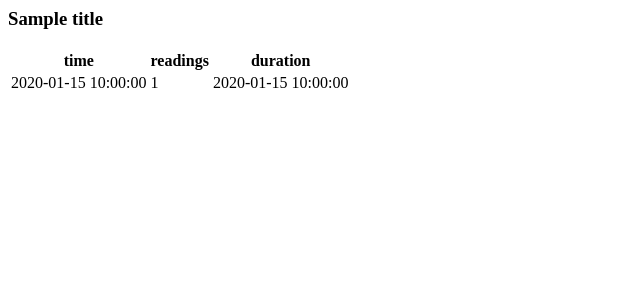
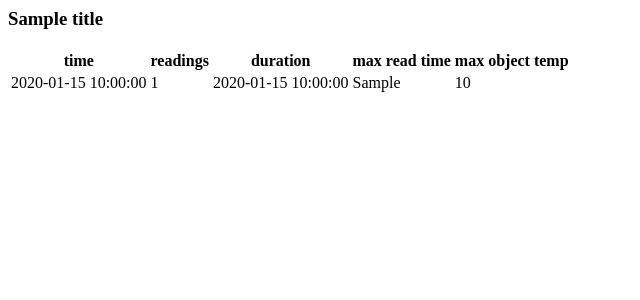
Before and after one commit to nunchuckBoP/j4055-1, a Python web app: template app/templates/app/series_list.html in a window 1280 px wide. Shown: the top 300 px of the page, without its empty margins (0-640 px from the left). Run offline with Jinja, Linux system fonts and the light colour scheme; the template is opened without the code that fills it: most values are stand-ins (such as "Sample title", 1, 10 or a date in 2020).

Commit message:
added code

```diff
--- a/app/templates/app/series_list.html
+++ b/app/templates/app/series_list.html
@@ -6,12 +6,16 @@
                 <th>time</th>
                 <th>readings</th>
                 <th>duration</th>
+                <th>max read time</th>
+                <th>max object temp</th>
             </tr>
             {% for s in series %}
                 <tr>
                     <td>{{ s.time }}</td>
                     <td>{{ s.reading_count }}</td>
                     <td>{{ s.time }}</td>
+                    <td>{{ s.max_ttr }}</td>
+                    <td>{{ s.max_object_temp }}</td>
                 </tr>
             {% endfor %}
         </table>
--- a/app/utls.py
+++ b/app/urls.py
@@ -2,6 +2,7 @@ from django.urls import path
 from . import views
 
 url_patterns = [
-		path('', views.ReadingIndex.as_view(), name='index'),
+
+		path(r'^index/$', SeriesView.as_view(), name='series_index'),
 
 		]
```
Also changed, not shown: app/views.py (+7 -1 lines), 4 other files.
